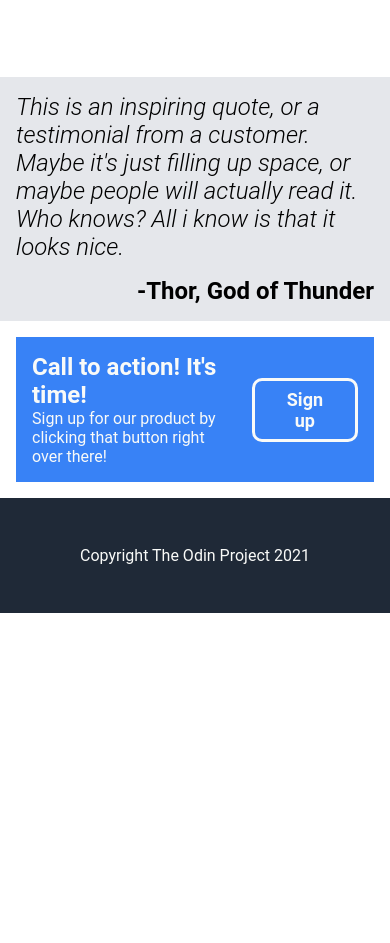
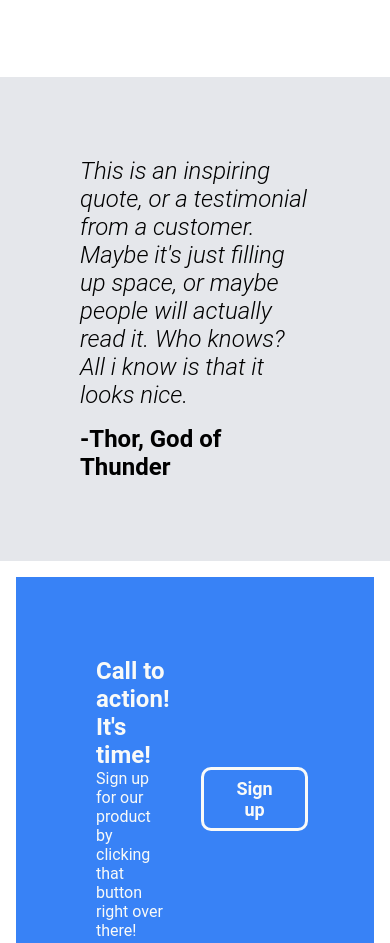
Before and after one commit to Lambard2/odin-project-landing-page, a plain HTML site: page index.html in a window 390 px wide. Shown: the part 1309-2252 px from the top of the page. Before the commit the page ends 1922 px from the top, so only its background shows below. Drawn offline with Linux system fonts and the light colour scheme.

Commit message:
Added tablet version

```diff
--- a/style.css
+++ b/style.css
@@ -186,3 +186,24 @@ footer{
         gap: 2rem;
     }
 }
+
+@media screen and (max-width: 1200px){
+    header nav{
+        padding: 1rem 1rem;
+    }
+    .hero{
+        padding: 1rem 1rem;
+        gap: 2rem;
+    }
+    .quote{
+        padding: 5rem 5rem;
+    }
+    .quote p:first-child{
+        font-size: 24px;
+    }
+    .cta{
+        margin: 1rem 1rem;
+        padding: 5rem 5rem;
+        gap: 2rem;
+    }
+}
```
